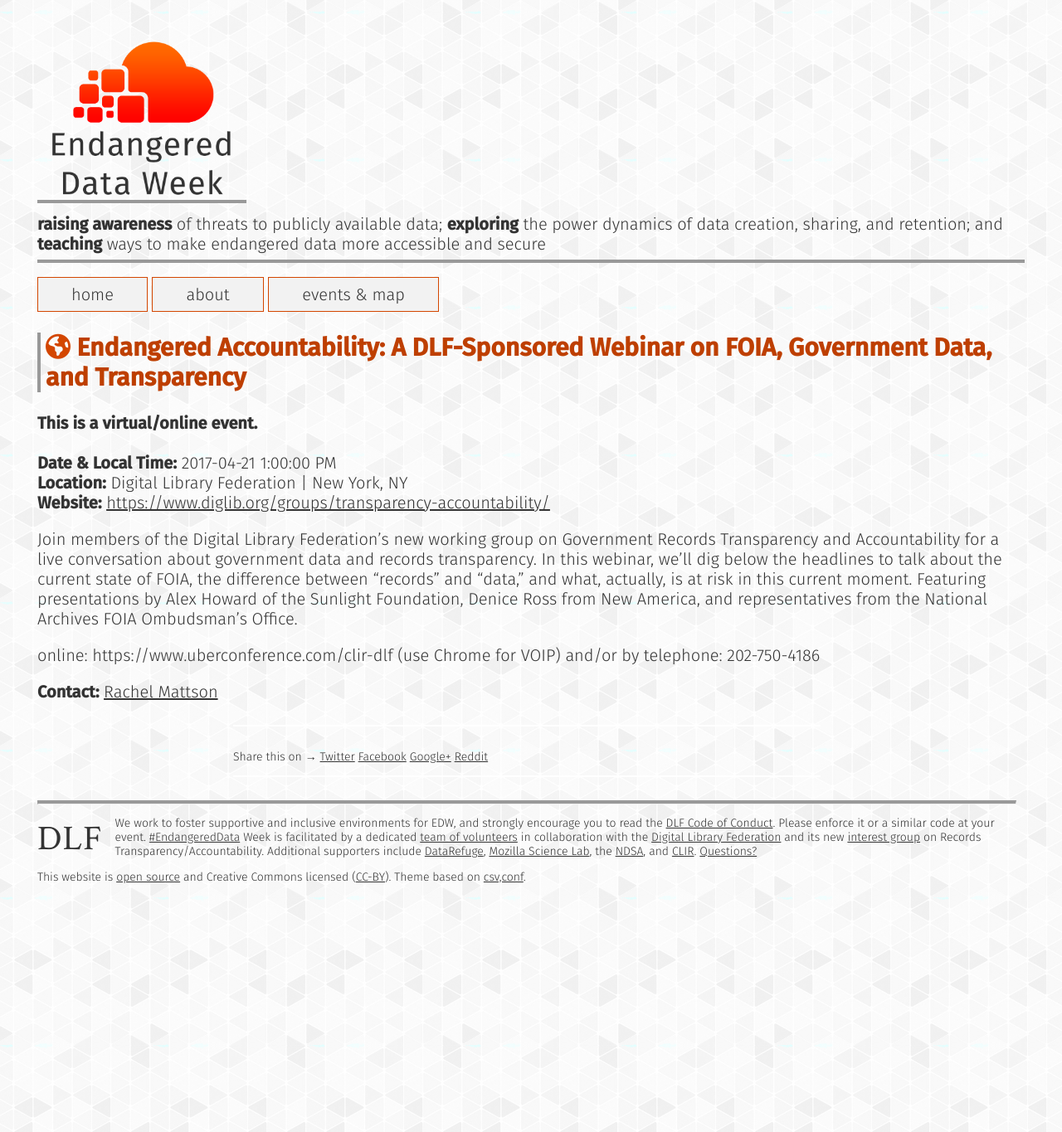
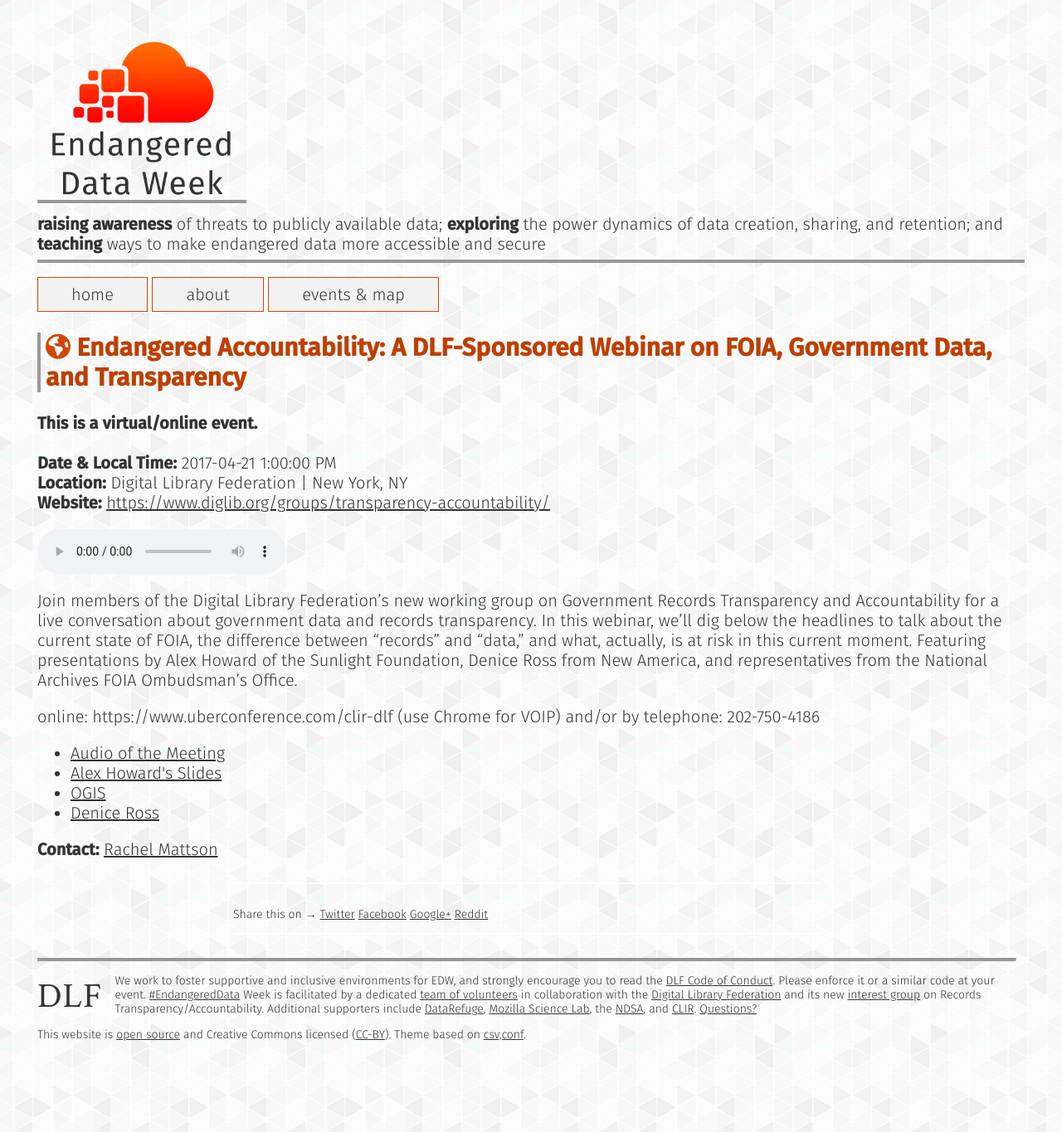
Before and after one commit to endangereddataweek/endangereddataweek.org, a Jekyll site: the page built from _events/2017-04-21-endangered-accountability-a-dlf-sponsored-webinar-on-foia-government-data-and-transparency.md, in a window 1280 px wide. Shown: the whole page at 83% size. Built offline with Jekyll 4.4.1, drawn with Linux system fonts in a browser that asks for light colours; nearby versions of some CDN libraries; a style sheet for code colours, icons or effects is not loaded.

Commit message:
Update government transparency links

```diff
--- a/_events/2017-04-21-endangered-accountability-a-dlf-sponsored-webinar-on-foia-government-data-and-transparency.md
+++ b/_events/2017-04-21-endangered-accountability-a-dlf-sponsored-webinar-on-foia-government-data-and-transparency.md
@@ -13,7 +13,7 @@
 latitude: "40.7127837"
 longitude: "-74.0059413"
 virtual: "This is a virtual event"
-audio_url: ""
+audio_url: "https://www.diglib.org/wp-content/uploads/2017/04/DLF-EDW-Webinar.mp3"
 video_url: ""
 ---
 
@@ -21,3 +21,10 @@
 
 online: https://www.uberconference.com/clir-dlf (use Chrome for VOIP)
 and/or by telephone: 202-750-4186
+
+<ul>
+  <li><a href="https://www.diglib.org/wp-content/uploads/2017/04/DLF-EDW-Webinar.mp3">Audio of the Meeting</a></li>
+  <li><a href="https://docs.google.com/presentation/d/1w8sQDc9go6X-vr1E-_jqiH8LDl0tM2nb398vzJWKLzY/pub?start=false&loop=false&delayms=3000&slide=id.p">Alex Howard's Slides</a></li>
+  <li><a href="https://www.diglib.org/wp-content/uploads/2017/04/DLF-EDW-Webinar-OGIS.pptx">OGIS</a></li>
+  <li><a href="https://www.diglib.org/wp-content/uploads/2017/04/DLF-EDW-Webinar-Denice-Ross.pptx">Denice Ross</a></li>
+</ul>
```
